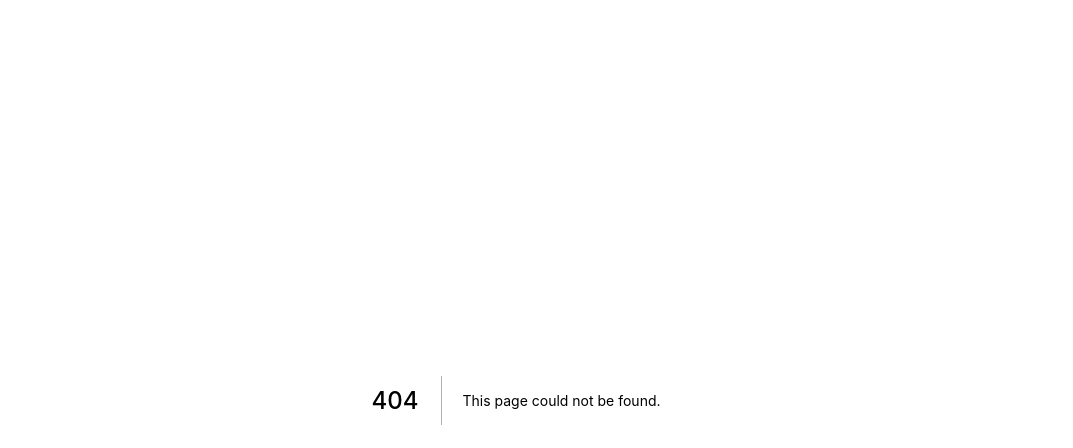
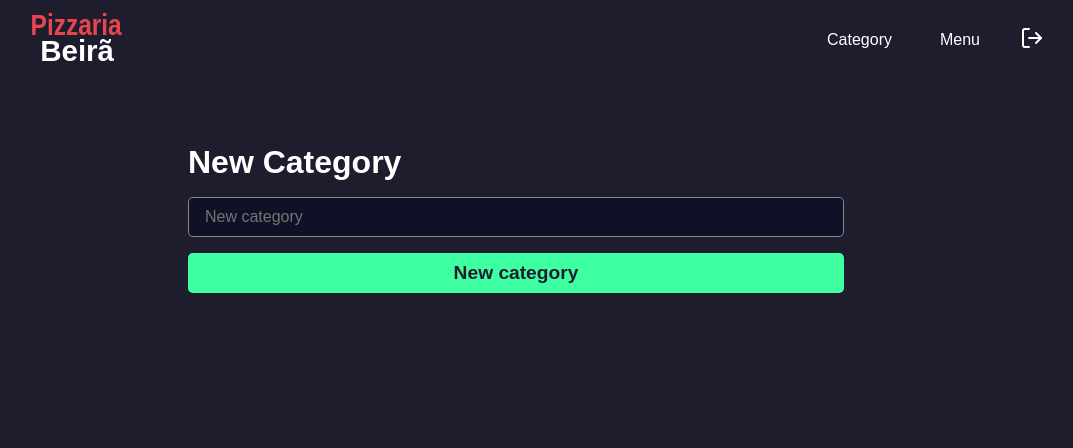
Before and after one commit to leninepestana/pizzariabeira, a Next.js app in the folder frontend/: page /category in a window 1280 px wide. Before the commit this address had no page. Shown: the top 448 px of the page, without its empty margins (124-1197 px from the left). Built offline with nearby package versions, Linux system fonts and the light colour scheme.

Commit message:
New Category page

```diff
--- a/frontend/src/components/Header/index.tsx
+++ b/frontend/src/components/Header/index.tsx
@@ -15,8 +15,8 @@ export function Header() {
         </Link>
 
         <nav className={styles.menuNav}>
-          <Link href="/categories">
-            <a>Categories</a>
+          <Link href="/category">
+            <a>Category</a>
           </Link>
 
           <Link href="/products">
--- /dev/null
+++ b/frontend/src/pages/category/index.tsx
@@ -0,0 +1,40 @@
+import { useState, FormEvent } from "react";
+import Head from "next/head";
+import { Header } from "../../components/Header";
+import styles from "./styles.module.scss";
+
+export default function Category() {
+  const [name, setName] = useState("");
+
+  async function handleRegister(event: FormEvent) {
+    event.preventDefault();
+    alert("Category: " + name);
+  }
+
+  return (
+    <>
+      <Head>
+        <title>Pizaria Beirã - New Category</title>
+      </Head>
+      <div>
+        <Header />
+        <main className={styles.container}>
+          <h1>New Category</h1>
+          <form className={styles.form} onSubmit={handleRegister}>
+            <input
+              type="text"
+              className={styles.input}
+              placeholder="New category"
+              value={name}
+              onChange={(e) => setName(e.target.value)}
+            />
+
+            <button className={styles.button} type="submit">
+              New category
+            </button>
+          </form>
+        </main>
+      </div>
+    </>
+  );
+}
--- /dev/null
+++ b/frontend/src/pages/category/styles.module.scss
@@ -0,0 +1,40 @@
+.container {
+  max-width: 720px;
+  margin: 4rem auto;
+  padding: 0 2rem;
+
+  display: flex;
+  justify-content: space-between;
+  flex-direction: column;
+}
+
+.container {
+  color: var(--white);
+}
+
+.form {
+  display: flex;
+  flex-direction: column;
+  margin: 1rem 0;
+}
+
+.input {
+  background-color: var(--dark-900);
+  border: 0;
+  padding: 1rem;
+  height: 40px;
+  border-radius: 0.3rem;
+  color: var(--white);
+  border: 1px solid var(--gray-100);
+  margin-bottom: 1rem;
+}
+
+.button {
+  height: 40px;
+  border: 0;
+  background-color: var(--green-900);
+  font-weight: bold;
+  font-size: 1.2rem; // 16px
+  border-radius: 0.3rem;
+  color: var(--dark-700);
+}
```
